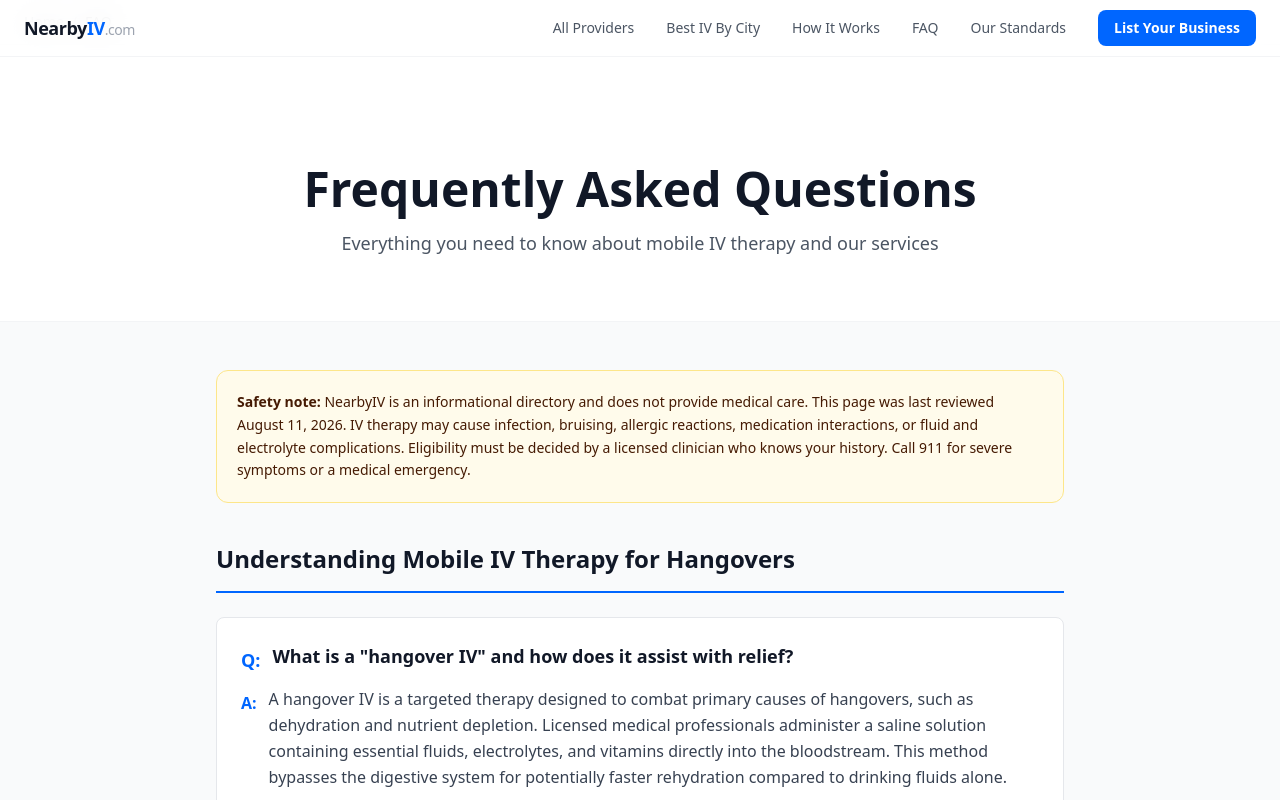
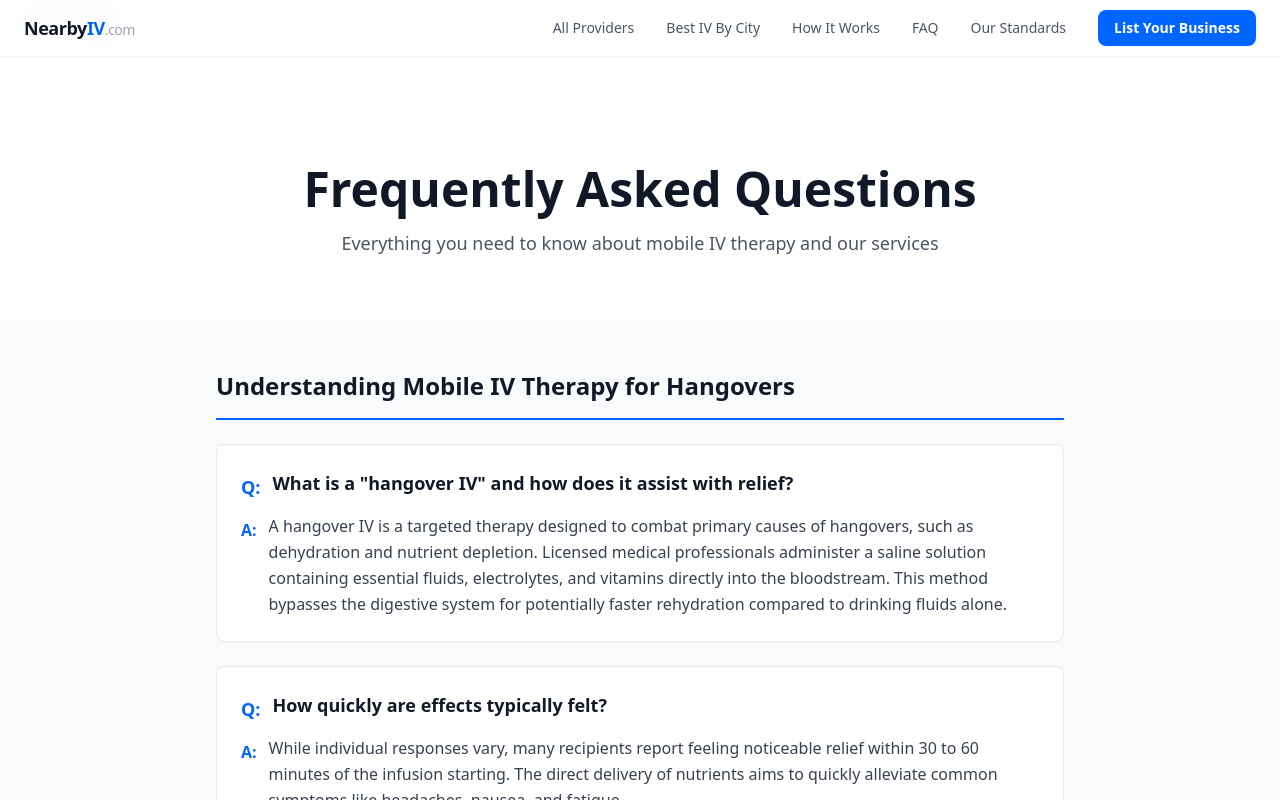
Before and after one commit to tlally2001-max/NearByIV, a Next.js app: page /faq in a window 1280 px wide. Shown: the top 800 px of the page. Built offline with nearby package versions, Linux system fonts and the light colour scheme.

Commit message:
Remove safety note from FAQ

```diff
--- a/app/faq/page.tsx
+++ b/app/faq/page.tsx
@@ -133,9 +133,6 @@ export default function FAQPage() {
 
       {/* FAQ Content */}
       <main className="max-w-4xl mx-auto px-6 py-12">
-        <aside className="mb-10 rounded-xl border border-amber-200 bg-amber-50 p-5 text-sm leading-relaxed text-amber-950">
-          <strong>Safety note:</strong> NearbyIV is an informational directory and does not provide medical care. This page was last reviewed August 11, 2026. IV therapy may cause infection, bruising, allergic reactions, medication interactions, or fluid and electrolyte complications. Eligibility must be decided by a licensed clinician who knows your history. Call 911 for severe symptoms or a medical emergency.
-        </aside>
         {faqs.map((section) => (
           <section key={section.category} className="mb-12">
             <h2 className="text-2xl font-bold text-gray-900 mb-6 pb-4 border-b-2 border-[#0066FF]">
```
